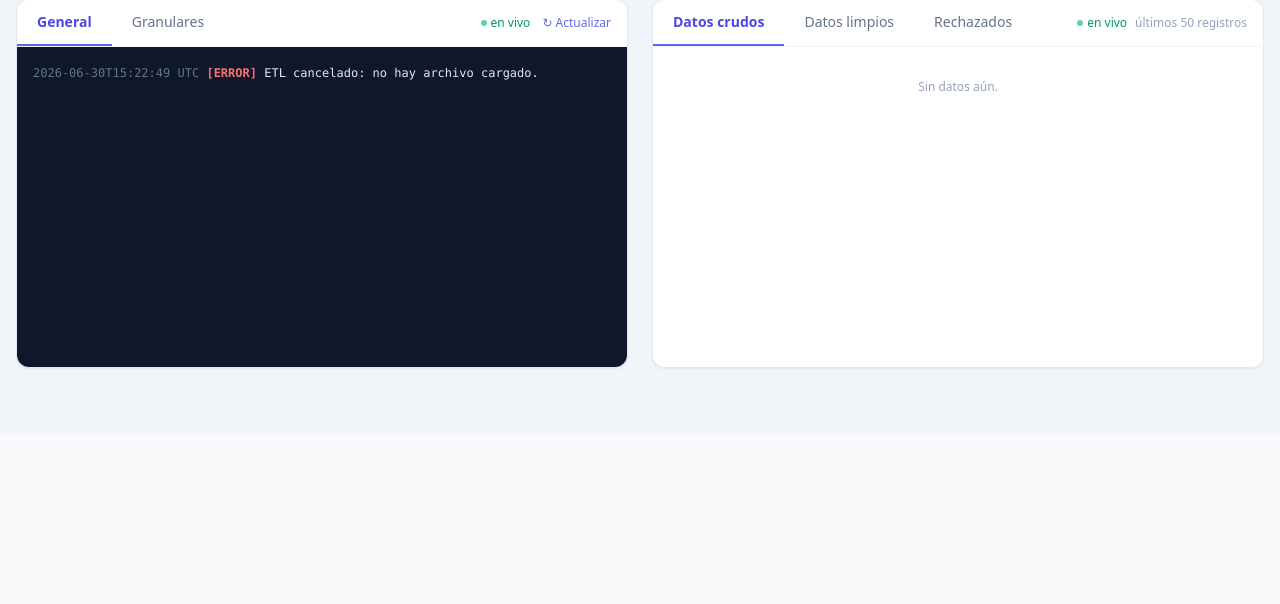
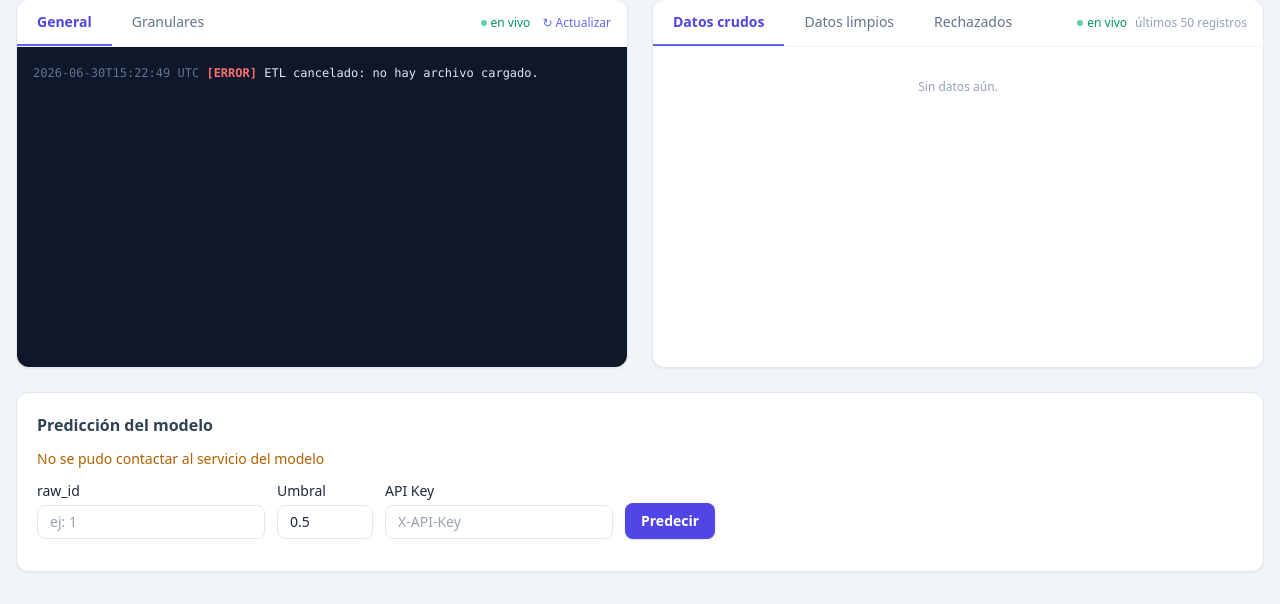
Before and after one commit to ben-castroo/bank-pipeline, a Flask app: page / in a window 1280 px wide. Shown: the part 365-969 px from the top of the page. Before the commit the page ends 734 px from the top, so only its background shows below. Run offline with Flask 3, Linux system fonts and the light colour scheme; some libraries are stand-ins or nearby versions.

Commit message:
feat: formulario de predicción en el dashboard
Agrega sección 'Predicción del modelo' al dashboard: campos raw_id,
umbral y API Key + botón Predecir. Llama a POST /model/predict (mismo
origen) y muestra probabilidad y decisión; maneja errores 401/404/503.
La API key se persiste solo en sessionStorage, nunca en el repo.

Co-Authored-By: Claude Sonnet 4.6 <noreply@anthropic.com>

```diff
--- a/etl/templates/dashboard.html
+++ b/etl/templates/dashboard.html
@@ -171,7 +171,43 @@
       </div>
 
     </div>
+
+    <!-- Predicción del modelo -->
+    <div class="bg-white rounded-xl shadow-sm border border-slate-200 p-5">
+      <h2 class="font-semibold text-slate-700 mb-3">Predicción del modelo</h2>
+      <p id="model-status" class="model-status text-sm mb-2">Comprobando modelo…</p>
+      <div class="pred-form">
+        <label class="flex flex-col text-sm gap-1">
+          raw_id
+          <input type="number" id="pred-raw-id" min="1" placeholder="ej: 1"
+            class="border border-slate-200 rounded-lg px-3 py-1.5 text-sm focus:outline-none focus:ring-2 focus:ring-indigo-300">
+        </label>
+        <label class="flex flex-col text-sm gap-1">
+          Umbral
+          <input type="number" id="pred-threshold" min="0" max="1" step="0.05" value="0.5"
+            class="border border-slate-200 rounded-lg px-3 py-1.5 text-sm focus:outline-none focus:ring-2 focus:ring-indigo-300 w-24">
+        </label>
+        <label class="flex flex-col text-sm gap-1">
+          API Key
+          <input type="password" id="pred-api-key" placeholder="X-API-Key"
+            class="border border-slate-200 rounded-lg px-3 py-1.5 text-sm focus:outline-none focus:ring-2 focus:ring-indigo-300">
+        </label>
+        <button type="button" id="pred-btn" onclick="predecir()"
+          class="px-4 py-2 bg-indigo-600 hover:bg-indigo-700 text-white text-sm font-semibold rounded-lg shadow transition self-end">
+          Predecir
+        </button>
+      </div>
+      <div id="pred-result" class="pred-result mt-2 text-sm"></div>
+    </div>
   </div>
+
+  <style>
+    .pred-form { display:flex; gap:12px; flex-wrap:wrap; align-items:end; margin:12px 0; }
+    .pred-result .pred-ok { padding:10px; border-radius:8px; background:#eef9f0; }
+    .pred-result .err { color:#b00020; }
+    .model-status.ok { color:#137333; font-weight:500; }
+    .model-status.warn { color:#b06000; font-weight:500; }
+  </style>
 
   <script>
     let currentTab = 'raw';
@@ -527,6 +563,63 @@
       setTimeout(() => { t.style.opacity = '0'; setTimeout(() => t.remove(), 500); }, 3500);
     }
 
+    // ── Predicción del modelo ────────────────────────────────────────────────
+    const KEY_STORE = 'modelApiKey';
+
+    async function refreshModelStatus() {
+      const el = document.getElementById('model-status');
+      try {
+        const h = await fetch('/model/health').then(r => r.json());
+        el.textContent = h.model_loaded
+          ? `Modelo cargado (versión: ${h.model_version})`
+          : 'Modelo no disponible todavía';
+        el.className = 'model-status text-sm mb-2 ' + (h.model_loaded ? 'ok' : 'warn');
+      } catch {
+        el.textContent = 'No se pudo contactar al servicio del modelo';
+        el.className = 'model-status text-sm mb-2 warn';
+      }
+    }
+
+    async function predecir() {
+      const out   = document.getElementById('pred-result');
+      const rawId = parseInt(document.getElementById('pred-raw-id').value, 10);
+      const thr   = parseFloat(document.getElementById('pred-threshold').value);
+      const key   = document.getElementById('pred-api-key').value.trim();
+
+      if (!rawId) { out.innerHTML = '<span class="err">Ingresa un raw_id válido.</span>'; return; }
+      if (!key)   { out.innerHTML = '<span class="err">Ingresa la API Key.</span>'; return; }
+      sessionStorage.setItem(KEY_STORE, key);
+
+      out.textContent = 'Prediciendo…';
+      try {
+        const res = await fetch('/model/predict', {
+          method: 'POST',
+          headers: { 'Content-Type': 'application/json', 'X-API-Key': key },
+          body: JSON.stringify({ raw_id: rawId, threshold: thr })
+        });
+        const data = await res.json();
+        if (!res.ok) {
+          const msg = { 401: 'API Key incorrecta',
+                        404: 'raw_id no existe en bank_clean',
+                        503: 'El modelo aún no está disponible' }[res.status]
+                      || data.error || 'Error';
+          out.innerHTML = `<span class="err">${msg} (HTTP ${res.status})</span>`;
+          return;
+        }
+        const pct = (data.prob_deposit * 100).toFixed(1);
+        const etiqueta = data.pred_deposit ? 'SÍ suscribiría' : 'NO suscribiría';
+        out.innerHTML = `
+          <div class="pred-ok">
+            <strong>raw_id ${data.raw_id}</strong> →
+            probabilidad de depósito: <strong>${pct}%</strong> ·
+            decisión (umbral ${data.threshold}): <strong>${etiqueta}</strong>
+            <br><small>modelo: ${data.model_version}</small>
+          </div>`;
+      } catch (e) {
+        out.innerHTML = `<span class="err">Fallo de red: ${e.message}</span>`;
+      }
+    }
+
     // ── Init ─────────────────────────────────────────────────────────────────
     loadStatus();
     loadReport();
@@ -534,6 +627,9 @@
     loadTable('raw');
     loadCurrentFile();
     startLiveRefresh();
+    refreshModelStatus();
+    const _savedKey = sessionStorage.getItem(KEY_STORE);
+    if (_savedKey) document.getElementById('pred-api-key').value = _savedKey;
 
     // ── Upload ───────────────────────────────────────────────────────────────
     let _pendingFile = null;
```
